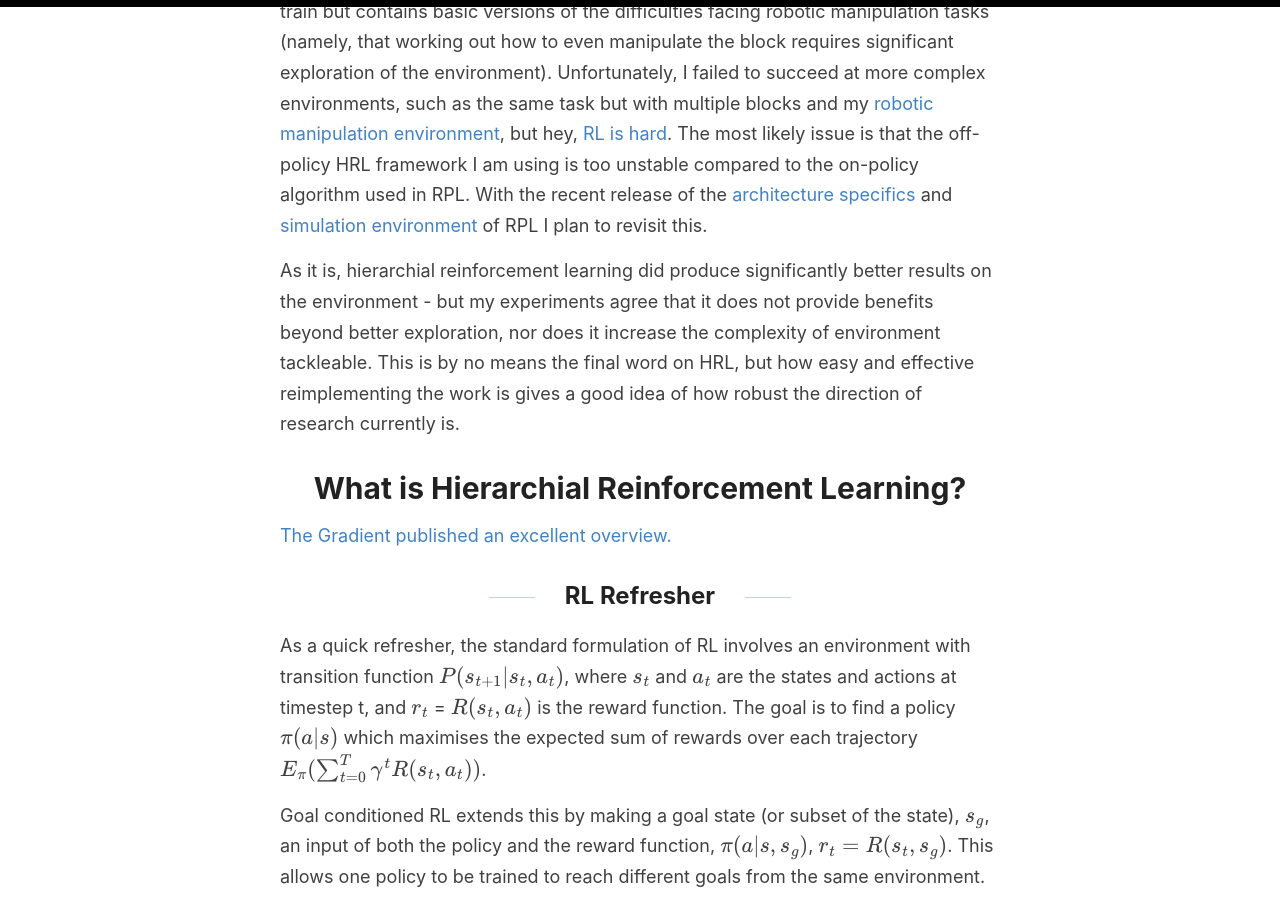
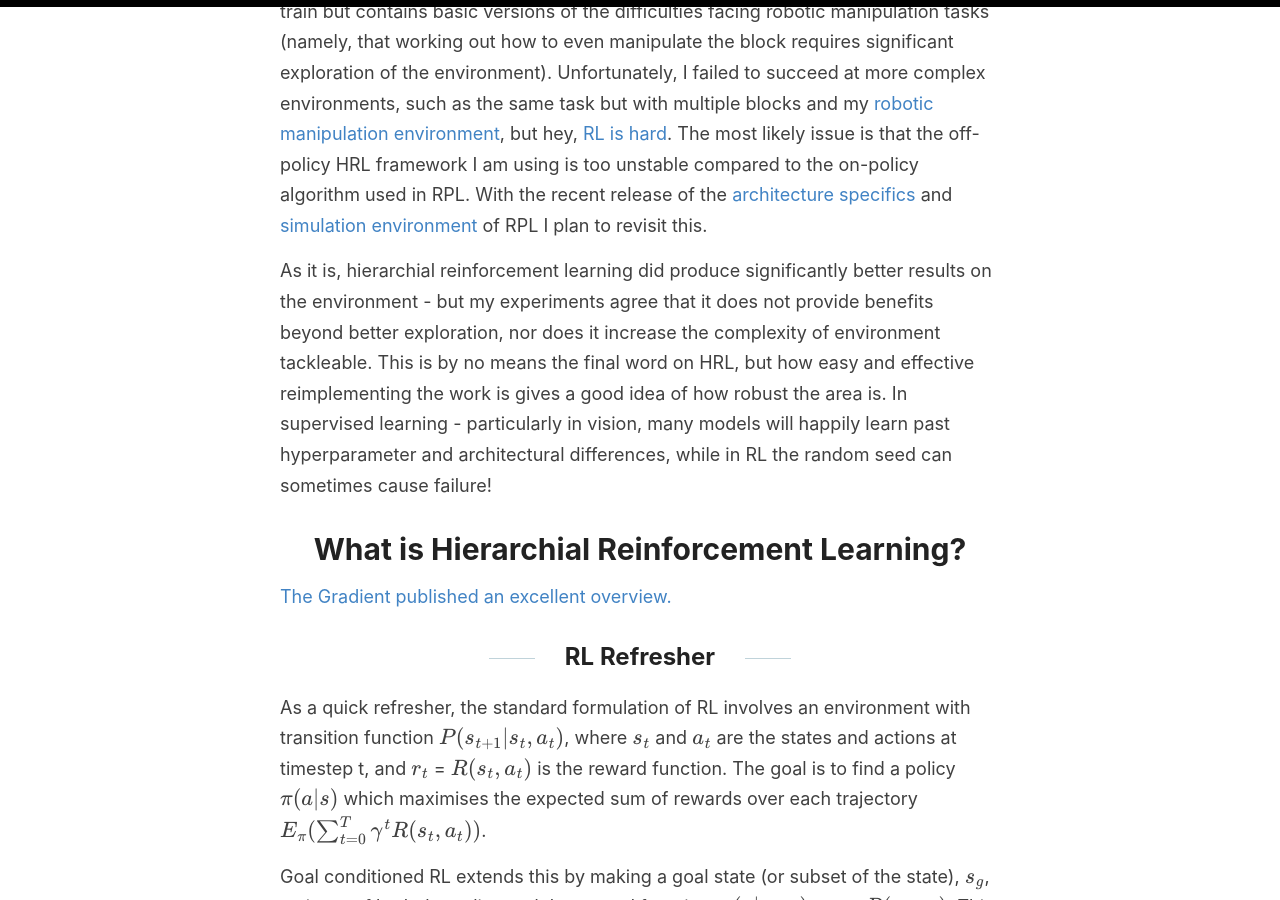
Before and after one commit to sholtodouglas/sholtodouglas.github.io, a Jekyll site: the page built from _posts/2020-06-03-DoesHierarchialRLWorkYet.md, in a window 1280 px wide and 900 px high, scrolled down 2992 px. Built offline with Jekyll 4.4.1, drawn with Linux system fonts in a browser that asks for light colours; formulas are drawn with MathJax 3; some of the changed text lies outside the part shown.

Commit message:
Update 2020-06-03-DoesHierarchialRLWorkYet.md

```diff
--- a/_posts/2020-06-03-DoesHierarchialRLWorkYet.md
+++ b/_posts/2020-06-03-DoesHierarchialRLWorkYet.md
@@ -31,7 +31,7 @@ I decided to try extend RPL by using off policy, hindsight based learning, which
 
 This blog post uses two test environments. In the [first a pointmass must push a block to a target position](https://github.com/sholtodouglas/pointMass) . This is an ideal testing environment because it is fast to train but contains basic versions of the difficulties facing robotic manipulation tasks (namely, that working out how to even manipulate the block requires significant exploration of the environment). Unfortunately, I failed to succeed at more complex environments, such as the same task but with multiple blocks and my [robotic manipulation environment](https://github.com/sholtodouglas/pandaRL), but hey, [RL is hard](https://www.alexirpan.com/2018/02/14/rl-hard.html). The most likely issue is that the off-policy HRL framework I am using is too unstable compared to the on-policy algorithm used in RPL. With the recent release of the [architecture specifics](http://proceedings.mlr.press/v100/gupta20a/gupta20a.pdf) and [simulation environment](https://github.com/google-research/relay-policy-learning) of RPL I plan to revisit this.
 
-As it is, hierarchial reinforcement learning did produce significantly better results on the environment - but my experiments agree that it does not provide benefits beyond better exploration, nor does it increase the complexity of environment tackleable. This is by no means the final word on HRL, but how easy and effective reimplementing the work is gives a good idea of how robust the direction of research currently is.
+As it is, hierarchial reinforcement learning did produce significantly better results on the environment - but my experiments agree that it does not provide benefits beyond better exploration, nor does it increase the complexity of environment tackleable. This is by no means the final word on HRL, but how easy and effective reimplementing the work is gives a good idea of how robust the area is. In supervised learning - particularly in vision, many models will happily learn past hyperparameter and architectural differences, while in RL the random seed can sometimes cause failure!
 
 
 # What is Hierarchial Reinforcement Learning?
@@ -76,7 +76,7 @@ HER provides more signal by replacing the desired goal with the goal achieved at
 ## Hierarchial Actor Critic
 HAC uses hindsight of both the action and the goal to train each level of the hierarchy independently. Typically even if the higher level is setting the correct subgoals, if lower levels are unable to achieve them, the higher level will learn that that they are incorrect for reaching the ultimate goal. Furthermore, because the lower levels are training, the behaviour will always be different and the higher level will be unable to learn any relation between the subgoals it outputs and where the agent ends up - the issue of non stationarity.
 
-To solve this, in the $(s, a, s', r, s_g)$ tuple recorded by the replay buffer of the higher level, HAC substitutes the action (i.e, the subgoal commanded) with the state that was actually achieved by the lower level. This means that the model is always training as though the lower level is perfect at achieving the goals set, and learns the correct relationship between goals set and progress toward the ultimate goal.
+To solve this, in the $(s, a, s', r, s_g)$ tuple recorded by the higher level replay buffer, HAC substitutes the action (i.e, the subgoal commanded) with the state that was actually achieved by the lower level. This means that the model is always training as though the lower level is perfect at achieving the goals set, and learns the correct relationship between goals set and progress toward the ultimate goal.
 
 This is a more elegant approach than their [original idea](https://arxiv.org/pdf/1712.00948.pdf), which was to penalise the higher level for setting unreachable subgoals, and may have been inspired by the [HER+HRL request for research](https://openai.com/blog/ingredients-for-robotics-research/). As they found and we will confirm, a small amount of this 'subgoal testing' is still required, as while the model should learn the correct value for states that are ultimately reachable by the lower level, the model can overestimate the value of genuinely unreachable goals (for example, coordinates within walls), because action substitution means they never appear in the replay buffer.
 
```
